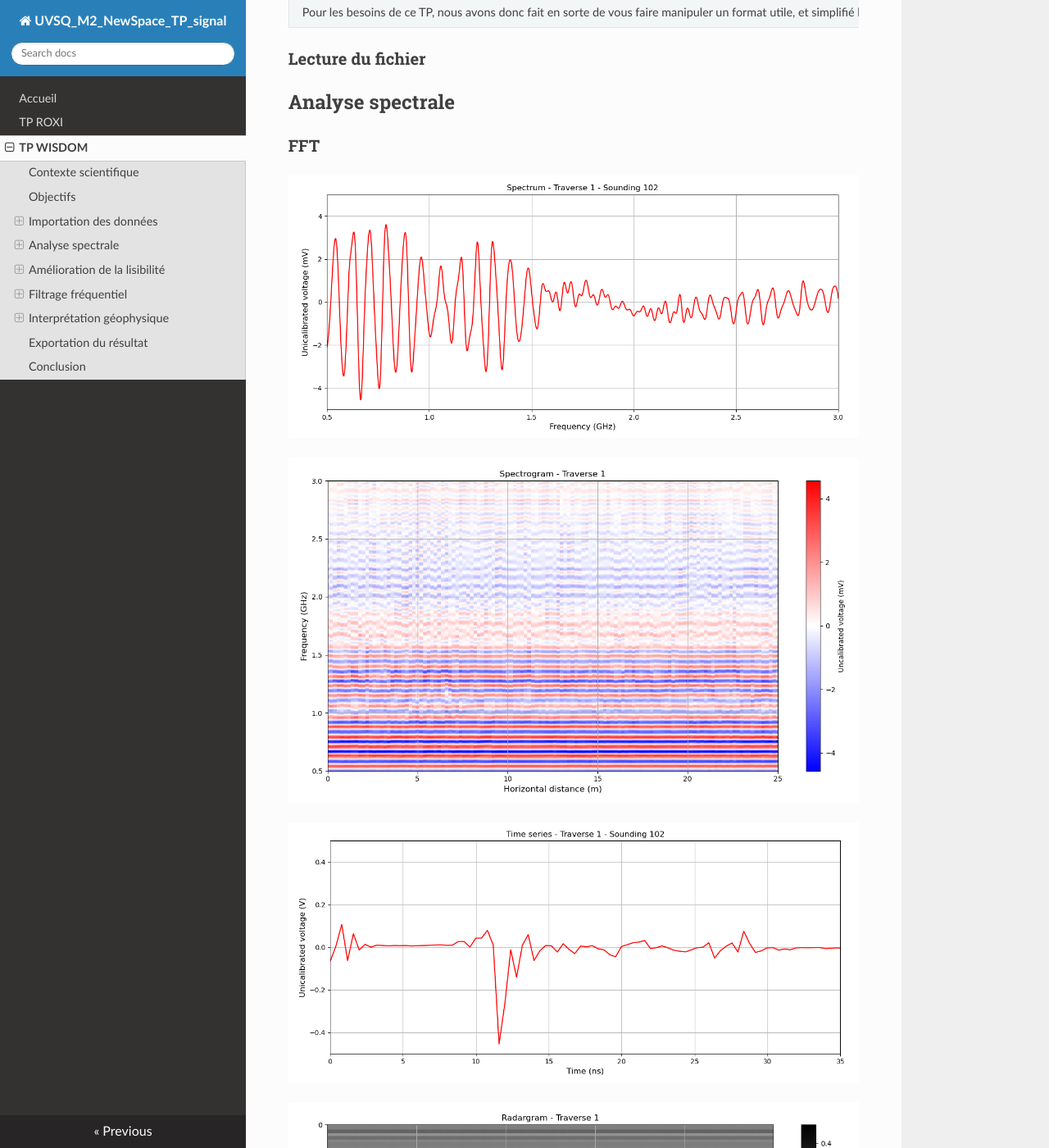
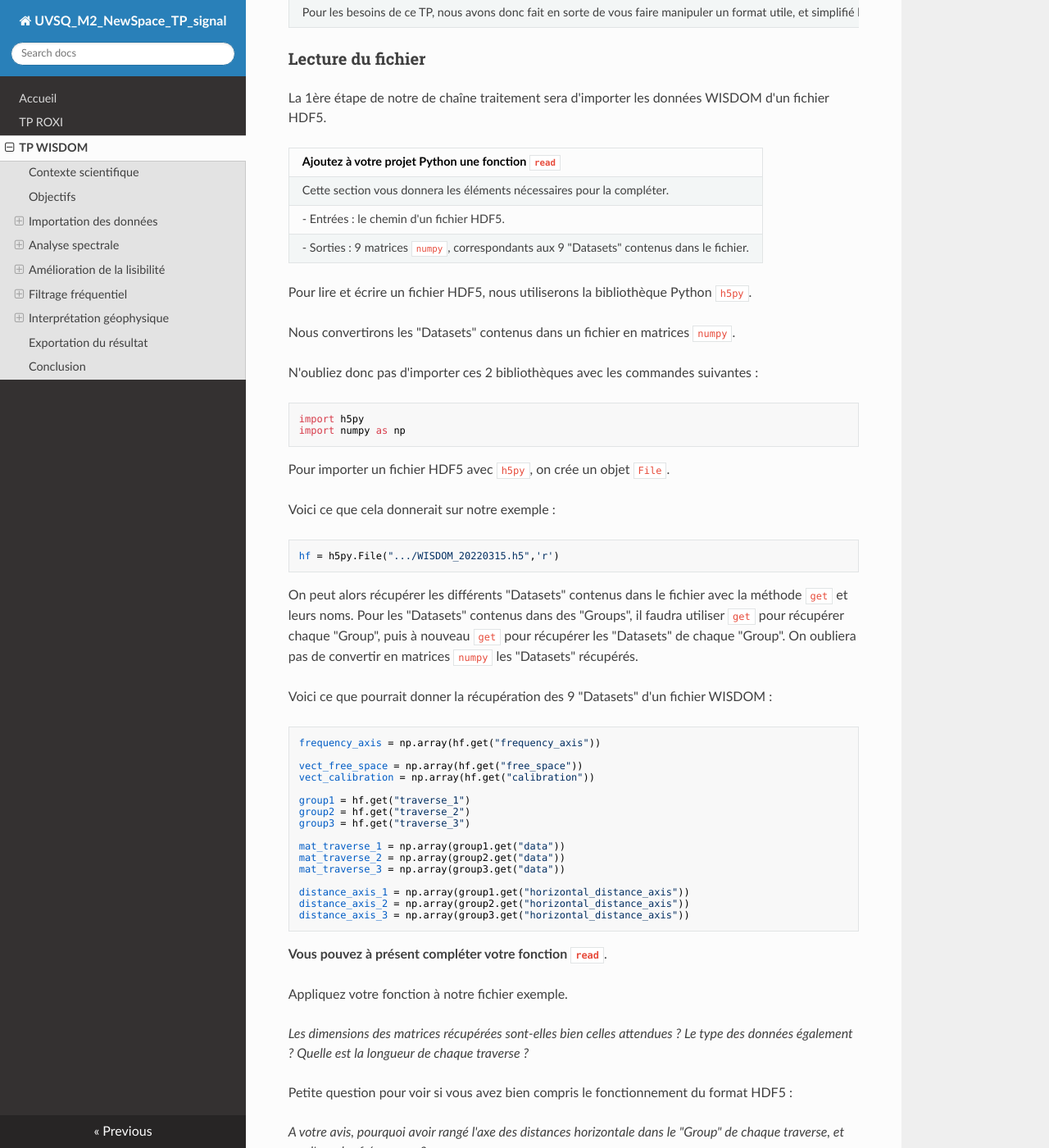
Before and after one commit to NicOudart/UVSQ_M2_NewSpace_TP_signal, an MkDocs documentation site: the page built from docs/TP_WISDOM.md, in a window 1280 px wide and 1400 px high, scrolled down 7806 px. Shown: the whole window at 82% size. Built offline with MkDocs 1.6.1, drawn with Linux system fonts in a browser that asks for light colours; nearby versions of some CDN libraries; some of the changed text lies outside the part shown.

Commit message:
-Progress on WISDOM. -Minor fix in ROXI.

```diff
--- a/docs/TP_WISDOM.md
+++ b/docs/TP_WISDOM.md
@@ -152,15 +152,15 @@ Vous trouverez un exemple de fichier de **données WISDOM** au format **HDF5** [
 
 On considérera qu'un fichier de données WISDOM issu d'une opération de "**grid**" contient toujours :
 
-* `frequency_axis` : un "dataset", vecteur de dimension 1001, contenant l'**axe des fréquences** (Hz) associé aux spectres WISDOM.
+* `frequency_axis` : un "Dataset", vecteur de dimension 1001, contenant l'**axe des fréquences** (Hz) associé aux spectres WISDOM.
 
-* `free_space` : un "dataset", vecteur de dimension 1001, contenant un spectre réel (homogène à des volts) acquis dans une situation de "d'**espace libre**".
+* `free_space` : un "Dataset", vecteur de dimension 1001, contenant un spectre réel (homogène à des volts) acquis dans une situation de "d'**espace libre**".
 Cette acquisition nous servira lors du traitement de nos données.
 
-* `calibration` : un "dataset", vecteur de dimension 1001, contenant un spectre réel (homogène à des volts) acquis lors d'un **étalonnage** sur plaque métallique.
+* `calibration` : un "Dataset", vecteur de dimension 1001, contenant un spectre réel (homogène à des volts) acquis lors d'un **étalonnage** sur plaque métallique.
 Cette acquisition nous servira lors de l'interprétation de nos données.
 
-* `traverse_1`, `traverse_2` et `traverse_3` : 3 "groups" pour les **3 "traverses"** de la "grid", contenant chacun un "dataset" nommé `horizontal_distance_axis`, vecteur correspondant à l'axe des **distances horizontales** parcourues par WISDOM (m) pour ce "traverse", et un "dataset" nommé `data`, matrice 2D correspondant au **spectrogramme** acquis pour ce "traverse".
+* `traverse_1`, `traverse_2` et `traverse_3` : 3 "Groups" pour les **3 "traverses"** de la "grid", contenant chacun un "Dataset" nommé `horizontal_distance_axis`, vecteur correspondant à l'axe des **distances horizontales** parcourues par WISDOM (m) pour ce "traverse", et un "Dataset" nommé `data`, matrice 2D correspondant au **spectrogramme** acquis pour ce "traverse".
 
 Ces données ont été acquises le **15/03/2022**, sur un **terrain polygonal** de la vallée d'**Adventdalen**, lors d'une campagne de test de WISDOM au **Svalbard**.
 
@@ -195,6 +195,68 @@ Ce fichier nous servira d'exemple pour construire notre **chaîne de traitement
 |Pour les besoins de ce TP, nous avons donc fait en sorte de vous faire manipuler un format utile, et simplifié le contenu des données WISDOM.|
 
 ### Lecture du fichier
+
+La 1ère étape de notre de chaîne traitement sera d'importer les données WISDOM d'un fichier HDF5.
+
+|Ajoutez à votre projet Python une fonction `read`|
+|:-|
+|Cette section vous donnera les éléments nécessaires pour la compléter.|
+|- Entrées :  le chemin d'un fichier HDF5.|
+|- Sorties : 9 matrices `numpy`, correspondants aux 9 "Datasets" contenus dans le fichier.|
+
+Pour lire et écrire un fichier HDF5, nous utiliserons la bibliothèque Python `h5py`.
+
+Nous convertirons les "Datasets" contenus dans un fichier en matrices `numpy`.
+
+N'oubliez donc pas d'importer ces 2 bibliothèques avec les commandes suivantes :
+
+~~~
+import h5py
+import numpy as np
+~~~
+
+Pour importer un fichier HDF5 avec `h5py`, on crée un objet `File`.
+
+Voici ce que cela donnerait sur notre exemple :
+
+~~~
+hf = h5py.File(".../WISDOM_20220315.h5",'r')
+~~~
+
+On peut alors récupérer les différents "Datasets" contenus dans le fichier avec la méthode `get` et leurs noms.
+Pour les "Datasets" contenus dans des "Groups", il faudra utiliser `get` pour récupérer chaque "Group", puis à nouveau `get` pour récupérer les "Datasets" de chaque "Group".
+On oubliera pas de convertir en matrices `numpy` les "Datasets" récupérés.
+
+Voici ce que pourrait donner la récupération des 9 "Datasets" d'un fichier WISDOM :
+
+~~~
+frequency_axis = np.array(hf.get("frequency_axis"))
+
+vect_free_space = np.array(hf.get("free_space"))
+vect_calibration = np.array(hf.get("calibration"))
+
+group1 = hf.get("traverse_1")
+group2 = hf.get("traverse_2")
+group3 = hf.get("traverse_3")
+
+mat_traverse_1 = np.array(group1.get("data"))
+mat_traverse_2 = np.array(group2.get("data"))
+mat_traverse_3 = np.array(group3.get("data"))
+
+distance_axis_1 = np.array(group1.get("horizontal_distance_axis"))
+distance_axis_2 = np.array(group2.get("horizontal_distance_axis"))
+distance_axis_3 = np.array(group3.get("horizontal_distance_axis"))
+~~~
+
+**Vous pouvez à présent compléter votre fonction `read`**.
+
+Appliquez votre fonction à notre fichier exemple.
+
+_Les dimensions des matrices récupérées sont-elles bien celles attendues ? Le type des données également ? Quelle est la longueur de chaque traverse ?_
+
+Petite question pour voir si vous avez bien compris le fonctionnement du format HDF5 :
+
+_A votre avis, pourquoi avoir rangé l'axe des distances horizontale dans le "Group" de chaque traverse, et pas l'axe des fréquences ?_
 
 ## Analyse spectrale
 
```
Also changed, not shown: docs/TP_ROXI.md (+1 -1 lines).
